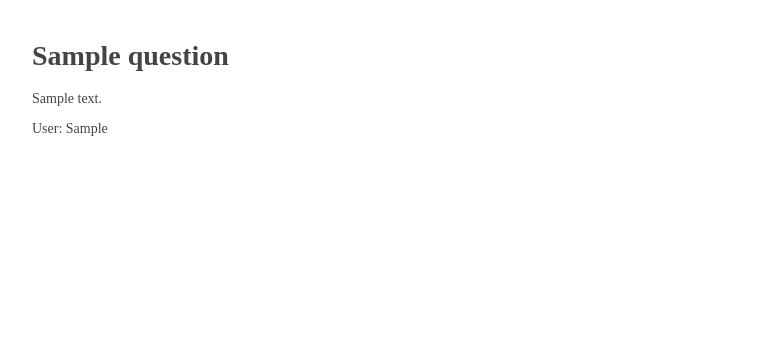
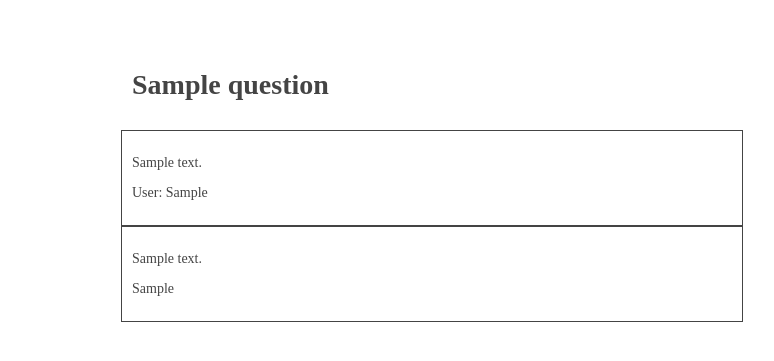
Before and after one commit to lykes/qa_site, a Django app: page /questions/1/ in a window 1280 px wide. Shown: the top 361 px of the page, without its empty margins (208-982 px from the left). Run offline with Django 3.2, Linux system fonts and the light colour scheme; tables that the repository leaves empty hold one stand-in row (values such as "Sample post").

Commit message:
Added list of answers to question with some style updates

```diff
--- a/questions/static/questions/style.css
+++ b/questions/static/questions/style.css
@@ -3,6 +3,12 @@ body {
 	margin: 40px auto;
 	font-size: 14px;
 	color: #444;
+}
+
+.title-box{
+    width: 600px;
+    margin: auto;
+    padding: 10px;
 }
 
 .question-box{
@@ -12,3 +18,17 @@ body {
 	margin: auto;
     padding: 10px;
 }
+
+.question-detail-box{
+    width: 600px;
+    border: 1px solid;
+	margin: auto;
+    padding: 10px;
+}
+
+.answer-box{
+    width: 600px;
+    border: 1px solid;
+	margin: auto;
+    padding: 10px;
+}
--- a/questions/templates/questions/question_detail.html
+++ b/questions/templates/questions/question_detail.html
@@ -3,7 +3,17 @@
 {% block title %}List of questions{% endblock %}
 
 {% block content %}
-<h1>{{ object.title }}</h1>
-<p>{{ object.text }}</p>
-<p>User: {{ object.user }}</p>
+<div class="title-box">
+    <h1>{{ object.title }}</h1>
+</div>
+<div class="question-detail-box">
+    <p>{{ object.text }}</p>
+    <p>User: {{ object.user }}</p>
+</div>
+{% for answer in answers %}
+    <div class="answer-box">
+        <p>{{ answer.text }}</p>
+        <p>{{ answer.user }}</p>
+    </div>
+{% endfor %}
 {% endblock %}
--- a/questions/views.py
+++ b/questions/views.py
@@ -4,7 +4,12 @@ from django.views.generic import DetailView
 from django.views.generic import ListView
 from django.views.generic import UpdateView
 
+from .models import Answer
 from .models import Question
+
+
+class AnswerListView(ListView):
+    model = Answer
 
 
 class QuestionCreateView(CreateView):
@@ -17,6 +22,11 @@ class QuestionCreateView(CreateView):
 class QuestionDetailView(DetailView):
     model = Question
 
+    def get_context_data(self, **kwargs):
+        context = super(QuestionDetailView, self).get_context_data(**kwargs)
+        context['answers'] = Answer.objects.filter(question=self.object)
+        return context
+
 
 class QuestionListView(ListView):
     model = Question
```
